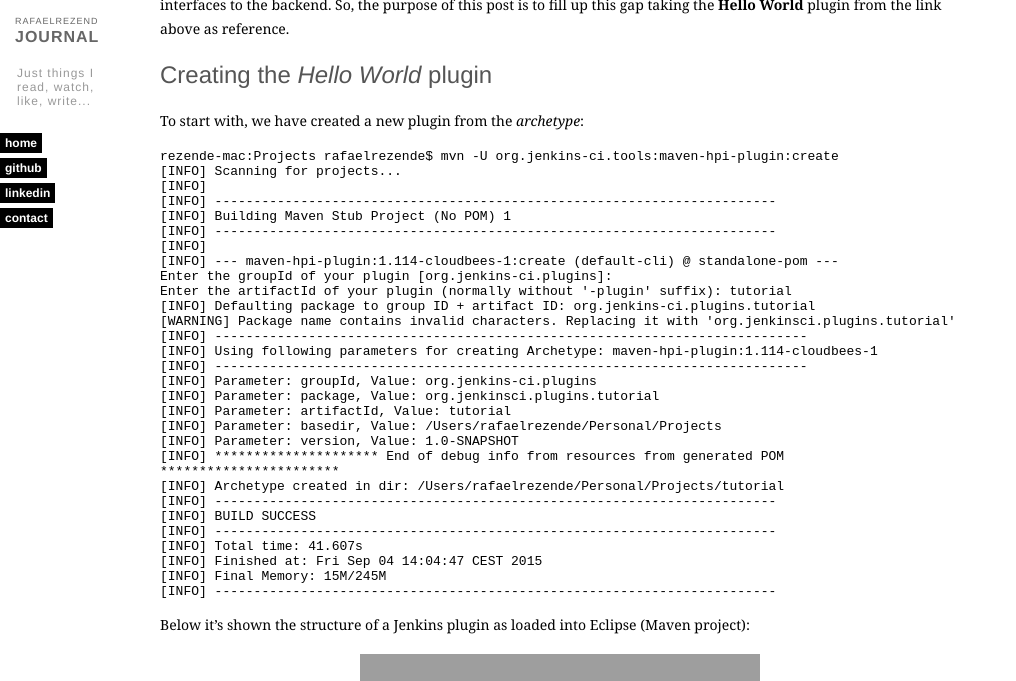
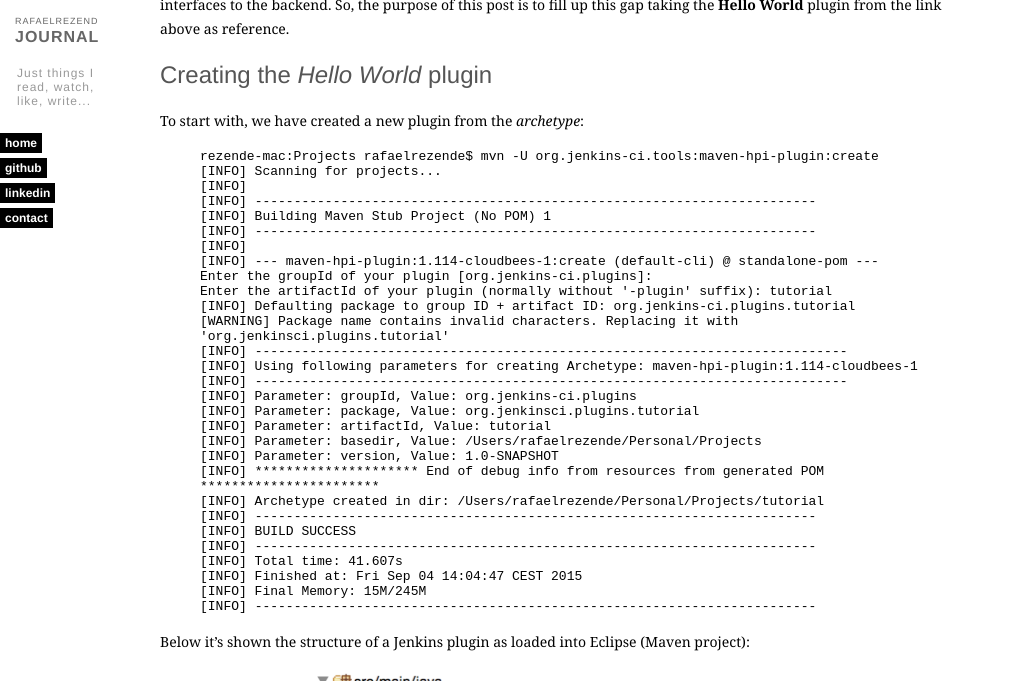
Before and after one commit to rafaelrezend/rafaelrezend.github.io, a Jekyll site: the page built from _posts/2015-09-04-jenkins-getting-started.markdown, in a window 1280 px wide and 900 px high, cut to the strip 219-900 px from the top of the window. Shown: the whole strip, without its empty margins (0-1016 px from the left). Built offline with Jekyll 4.4.1, drawn with Linux system fonts in a browser that asks for light colours.

Commit message:
Fixing post for Jekyll 3.0

````diff
--- a/_posts/2015-09-04-jenkins-getting-started.markdown
+++ b/_posts/2015-09-04-jenkins-getting-started.markdown
@@ -11,7 +11,7 @@ Still, I see people very often struggling with conventions which are not well de
 
 To start with, we have created a new plugin from the *archetype*:
 
-```
+{% highlight shell %}
 rezende-mac:Projects rafaelrezende$ mvn -U org.jenkins-ci.tools:maven-hpi-plugin:create
 [INFO] Scanning for projects...
 [INFO]
@@ -41,11 +41,11 @@ Enter the artifactId of your plugin (normally without '-plugin' suffix): tutoria
 [INFO] Finished at: Fri Sep 04 14:04:47 CEST 2015
 [INFO] Final Memory: 15M/245M
 [INFO] ------------------------------------------------------------------------
-```
+{% endhighlight %}
 
 Below it's shown the structure of a Jenkins plugin as loaded into Eclipse (Maven project):
 
-![](/images/journal/2015-09-04-jenkins-getting-started/lesson-0-001.png =500x)
+<img src="{{ site.github.url }}/images/journal/2015-09-04-jenkins-getting-started/lesson-0-001.png" style="width: 500px;"/>
 
 To navigate through the code, follow the links below:
 
@@ -56,18 +56,16 @@ To navigate through the code, follow the links below:
  * *Plugin Manager UI:* [index.jelly](https://github.com/rafaelrezend/jenkins-tutorial/blob/master/lesson-0-hello-world/src/main/resources/index.jelly)
  * *Project file (Maven):* [pom.xml](https://github.com/rafaelrezend/jenkins-tutorial/blob/master/lesson-0-hello-world/pom.xml)
 
-<!---
-<img src="/images/journal/2015-09-04-jenkins-getting-started/lesson-0-001.png" style="width: 400px;"/> %}
--->
 
 ---
+
 ## Plugin backend ##
 
 Jenkins provides several [*Extensions Points*](https://wiki.jenkins-ci.org/display/JENKINS/Extension+points) from which we can manipulate builds, create views, reports and so on. This incredible flexibility allowed Jenkins to build a significant community over the years and transform itself into a synonym of *Continuous Integration*. Back to the topic, every plugin will extend one or more of those *Extension Points*, being the [**Builder**](https://wiki.jenkins-ci.org/display/JENKINS/Extension+points#Extensionpoints-hudson.tasks.Builder) extension one of the most used -- as in our *Hello World* plugin.
 
 The **Builder** extension creates a *Build Step* on Jenkins, accessed within Jobs. Build Step should also implement a [**SimpleBuildStep**](https://wiki.jenkins-ci.org/display/JENKINS/Extension+points#Extensionpoints-hudson.tasks.Builder) in order to be compatible with [*Workflow*](https://github.com/jenkinsci/workflow-plugin) jobs (see post [Jenkins: from freestyle to Workflow](../jenkins-from-freestyle-to-workflow)). The **HelloWorldBuilder** class is bound to the data, while the inner **DescriptorImpl** class is related to the layout.
 
-![](/images/journal/2015-09-04-jenkins-getting-started/lesson-0-002.png =450x)
+<img src="{{ site.github.url }}/images/journal/2015-09-04-jenkins-getting-started/lesson-0-002.png" style="width: 450px;"/>
 
 Jenkins relies on annotated constructor and setters to persist the configuration, and on getters to retrieve the configuration when the interface is loaded. The variables (in this case `name`) and respective *getters* and *setters* should match those in the Jelly file as seen later.
 The `perform(...)` method dictates the behavior of the **Build Step**.
@@ -75,6 +73,7 @@ The `perform(...)` method dictates the behavior of the **Build Step**.
 Details of implementation will be clear later on when we match the backend with the UI files.
 
 ---
+
 ## User Interface ##
 
 Jelly files use a XML-like syntax to describe the job configuration interface. Though very simple, Jelly builds a quite rich user experience with the most common UI features available -- textfields, dropdown menus, checkboxes and so on. See [Basic guide to Jelly usage in Jenkins](https://wiki.jenkins-ci.org/display/JENKINS/Basic+guide+to+Jelly+usage+in+Jenkins), [Jelly Taglib reference](https://jenkins-ci.org/maven-site/jenkins-core/jelly-taglib-ref.html) and [Jelly form controls](https://wiki.jenkins-ci.org/display/JENKINS/Jelly+form+controls).
@@ -84,14 +83,16 @@ It's important to follow the convention for the folder structure as shown in the
 When the plugin compiles just fine and Jenkins is executed but no interface is shown, this is the first place to double check for typos and inconsistencies.
 
 --
+
 ### Plugin installation ###
 
 Plugins are installed in the *Jenkins > Manage Jenkins > Plugin Manager* configuration.
 Only three pieces of information are provided for each plugin in this list: **Name** and the URL associated to it come from the plugin's **pom.xml** file; the **Description** comes either from the same file, or from the [src/main/resources/index.jelly](https://github.com/rafaelrezend/jenkins-tutorial/blob/master/lesson-0-hello-world/src/main/resources/index.jelly) file, as in this case.
 
-![](/images/journal/2015-09-04-jenkins-getting-started/lesson-0-003.png =500x)
+<img src="{{ site.github.url }}/images/journal/2015-09-04-jenkins-getting-started/lesson-0-003.png" style="width: 500px;"/>
 
 --
+
 ### Global configuration ###
 
 The global configuration for this plugin has it own section in *Jenkins > Manage Jenkins > Configure System*. It provides a single checkbox, with title and description, along with a hidden *helper*, which is shown once the question mark **(?)** is pressed.
@@ -100,27 +101,29 @@ The *helper* is in html format: [src/main/resources/org/jenkinsci/plugins/tutori
 The configuration itself is described in [src/main/resources/org/jenkinsci/plugins/tutorial/HelloWorldBuilder/global.jelly](https://github.com/rafaelrezend/jenkins-tutorial/blob/master/lesson-0-hello-world/src/main/resources/org/jenkinsci/plugins/tutorial/HelloWorldBuilder/global.jelly).
 Notice how the state of the checkbox is bound to the `useFrench` variable. Similarly, the *helper* is associated by the naming convention `help-<variable>.html`.
 
-![](/images/journal/2015-09-04-jenkins-getting-started/lesson-0-004.png =600x)
+<img src="{{ site.github.url }}/images/journal/2015-09-04-jenkins-getting-started/lesson-0-004.png" style="width: 600px;"/>
 
 --
+
 ### Job configuration ###
 
 Our plugin is a *Build Step*, found in the **Add build step** dropdown. It's only shown in job types where it `isApplicable()`. The label -- *Say hello world* -- is provided by the `getDisplayName()` method in the **static** descriptor class within [src/main/java/org/jenkinsci/plugins/tutorial/HelloWorldBuilder.java](https://github.com/rafaelrezend/jenkins-tutorial/blob/master/lesson-0-hello-world/src/main/java/org/jenkinsci/plugins/tutorial/HelloWorldBuilder.java).
 
-![](/images/journal/2015-09-04-jenkins-getting-started/lesson-0-005.png =600x)
+<img src="{{ site.github.url }}/images/journal/2015-09-04-jenkins-getting-started/lesson-0-005.png" style="width: 600px;"/>
 
 The structure of the Build Step interface is very similar to that in the Global Configuration. The question mark **(?)** will open the *helper* for the `name` variable, thus, [src/main/resources/org/jenkinsci/plugins/tutorial/HelloWorldBuilder/help-name.html](https://github.com/rafaelrezend/jenkins-tutorial/blob/master/lesson-0-hello-world/src/main/resources/org/jenkinsci/plugins/tutorial/HelloWorldBuilder/help-name.html)
 
 Though this time the configuration is using a *textbox* instead of *checkbox*, the binding is still specified by the `field` property of the enclosing `f:entry`. See the complete file in [src/main/resources/org/jenkinsci/plugins/tutorial/HelloWorldBuilder/config.jelly](https://github.com/rafaelrezend/jenkins-tutorial/blob/master/lesson-0-hello-world/src/main/resources/org/jenkinsci/plugins/tutorial/HelloWorldBuilder/config.jelly)
 
-![](/images/journal/2015-09-04-jenkins-getting-started/lesson-0-006.png =450x)
+<img src="{{ site.github.url }}/images/journal/2015-09-04-jenkins-getting-started/lesson-0-006.png" style="width: 450px;"/>
 
 Additionally, Jenkins has a mechanism to statically validate user inputs in the `DescriptorImpl` class. The validation method is bound to the variables using another specific naming convention. For instance, our example validates the `name` input with the `DescriptorImpl.doCheckName(...)` method, which shows an error message for empty field, or a warning message for a name with less than 4 characters.
 
-![](/images/journal/2015-09-04-jenkins-getting-started/lesson-0-007.png =450x)
+<img src="{{ site.github.url }}/images/journal/2015-09-04-jenkins-getting-started/lesson-0-007.png" style="width: 450px;"/>
 
 
 ---
+
 ## Build execution ##
 
 This is the moment when the `perform()` method comes into play. When the global and job configurations are saved, their contents are persisted into .xml files in the Jenkins workspace. From this moment, all variables are available either from the scope of our **Builder** (i.e. `name`) or from its **BuildStepDescriptor** (i.e. `useFrench`).
@@ -135,7 +138,7 @@ The overriding enforces four parameters:
 
 The `perform(...)` method is simple and self-descriptive:
 
-```java
+{% highlight java %}
 @Override
 public void perform(Run<?,?> build, FilePath workspace, Launcher launcher, TaskListener listener) {
     // This is where you 'build' the project.
@@ -147,12 +150,13 @@ public void perform(Run<?,?> build, FilePath workspace, Launcher launcher, TaskL
     else
         listener.getLogger().println("Hello, "+name+"!");
 }
-```
+{% endhighlight %}
 
 See the complete file in [src/main/java/org/jenkinsci/plugins/tutorial/HelloWorldBuilder.java](https://github.com/rafaelrezend/jenkins-tutorial/blob/master/lesson-0-hello-world/src/main/java/org/jenkinsci/plugins/tutorial/HelloWorldBuilder.java).
 
 
 ---
+
 ## POM file ##
 
 As a Maven project, the Jenkins plugin has its own `pom.xml` file, where build instructions are provided with project information, list of dependencies and so on.
````
